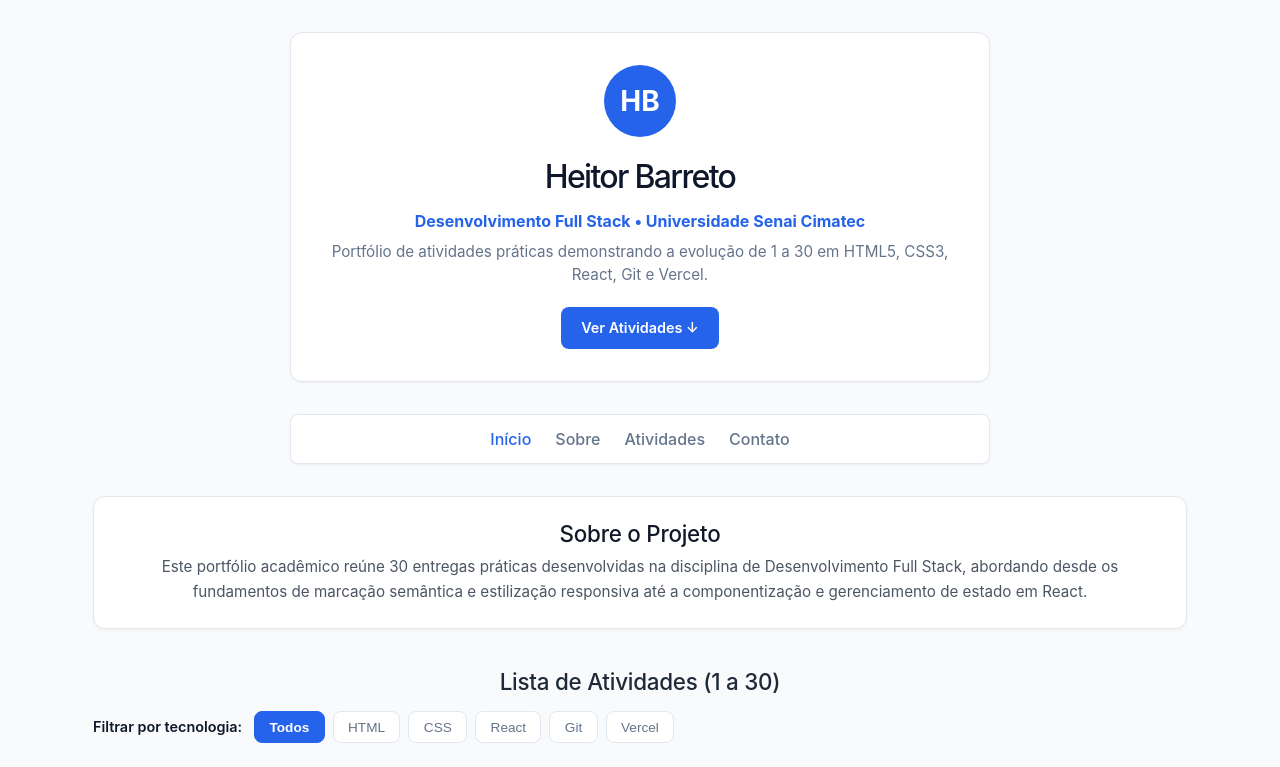
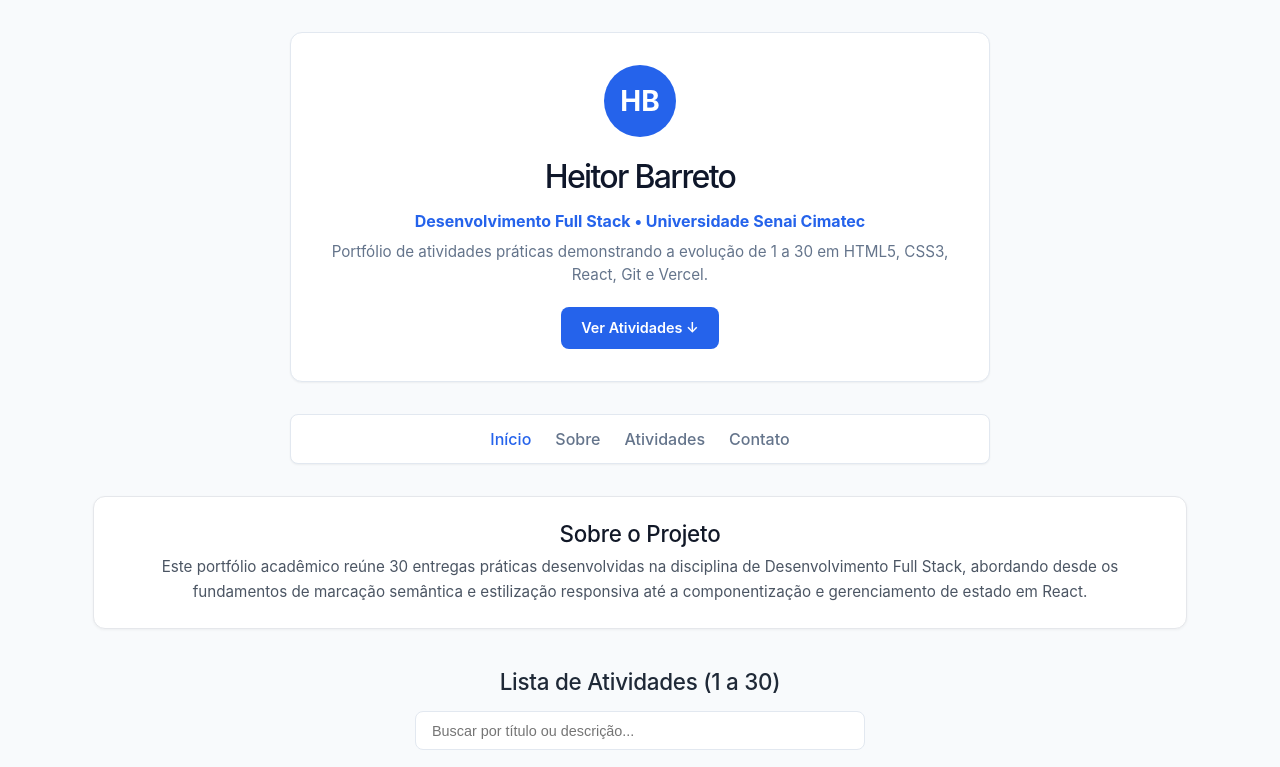
Before and after one commit to Heitorab06/Desenvolvimento-FullStack, a React (Vite) app in the folder roteiro_pratica/: page / in a window 1280 px wide. Shown: the top 767 px of the page. Built offline with nearby package versions, Linux system fonts and the light colour scheme.

Commit message:
feat: adicionar busca de atividades

```diff
--- a/roteiro_pratica/src/App.css
+++ b/roteiro_pratica/src/App.css
@@ -160,6 +160,39 @@
   font-weight: 600;
 }
 
+/* Busca e Estado Vazio (Card 18) */
+.busca-container {
+  margin-bottom: 1.5rem;
+}
+
+.input-busca {
+  width: 100%;
+  max-width: 450px;
+  padding: 0.65rem 1rem;
+  border-radius: var(--radius-md);
+  border: 1px solid var(--border-color);
+  background-color: var(--bg-card);
+  color: var(--text-main);
+  font-size: 0.9rem;
+  outline: none;
+  transition: border-color 0.2s ease, box-shadow 0.2s ease;
+}
+
+.input-busca:focus {
+  border-color: var(--primary);
+  box-shadow: 0 0 0 3px rgba(37, 99, 235, 0.15);
+}
+
+.estado-vazio {
+  text-align: center;
+  padding: 3rem 1.5rem;
+  background-color: var(--bg-card);
+  border-radius: var(--radius-lg);
+  border: 1px dashed var(--border-color);
+  color: var(--text-muted);
+  font-size: 1rem;
+}
+
 /* Estilos dos Cartões de Atividades (Card 7) */
 .card-atividade {
   background-color: var(--bg-card);
--- a/roteiro_pratica/src/App.jsx
+++ b/roteiro_pratica/src/App.jsx
@@ -7,14 +7,21 @@ import { listaAtividades } from './data/atividades';
 
 export default function App() {
   const [filtroTecnologia, setFiltroTecnologia] = useState('Todos');
+  const [busca, setBusca] = useState('');
 
   const tecnologiasFiltro = ['Todos', 'HTML', 'CSS', 'React', 'Git', 'Vercel'];
 
   const atividadesFiltradas = listaAtividades.filter((item) => {
-    if (filtroTecnologia === 'Todos') return true;
-    return item.tecnologias.some((tec) =>
+    const matchTec =
+      filtroTecnologia === 'Todos' ||
+      item.tecnologias.some((tec) =>
         tec.toLowerCase().includes(filtroTecnologia.toLowerCase())
       );
+    const termoBusca = busca.toLowerCase();
+    const matchBusca =
+      item.titulo.toLowerCase().includes(termoBusca) ||
+      item.descricao.toLowerCase().includes(termoBusca);
+    return matchTec && matchBusca;
   });
 
   return (
@@ -51,6 +58,18 @@ export default function App() {
             Lista de Atividades (1 a 30)
           </h2>
 
+          {/* Busca por Texto (Card 18) */}
+          <div className="busca-container">
+            <input
+              type="text"
+              placeholder="Buscar por título ou descrição..."
+              value={busca}
+              onChange={(e) => setBusca(e.target.value)}
+              className="input-busca"
+              aria-label="Buscar atividades"
+            />
+          </div>
+
           {/* Filtro por Tecnologia (Card 17) */}
           <div className="filtros-container">
             <span className="filtros-label">Filtrar por tecnologia:</span>
@@ -66,6 +85,8 @@ export default function App() {
             ))}
           </div>
 
+          {/* Lista de Atividades ou Estado Vazio */}
+          {atividadesFiltradas.length > 0 ? (
             <div className="grid-atividades">
               {atividadesFiltradas.map((item) => (
                 <CardAtividade
@@ -80,6 +101,11 @@ export default function App() {
                 />
               ))}
             </div>
+          ) : (
+            <div className="estado-vazio">
+              <p>Nenhuma atividade encontrada para "{busca}".</p>
+            </div>
+          )}
         </section>
 
         {/* Seção Contato */}
```
Lines whose indentation alone changed are shown as unchanged.
